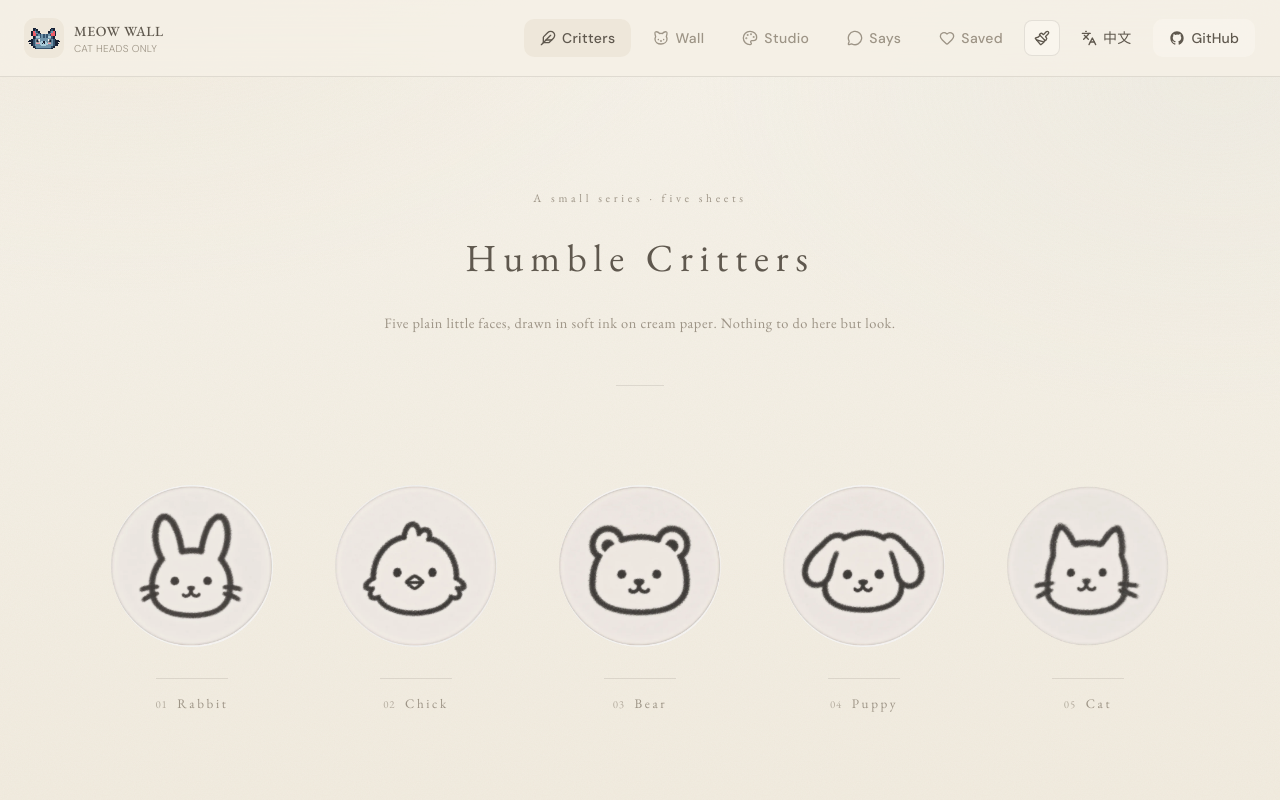
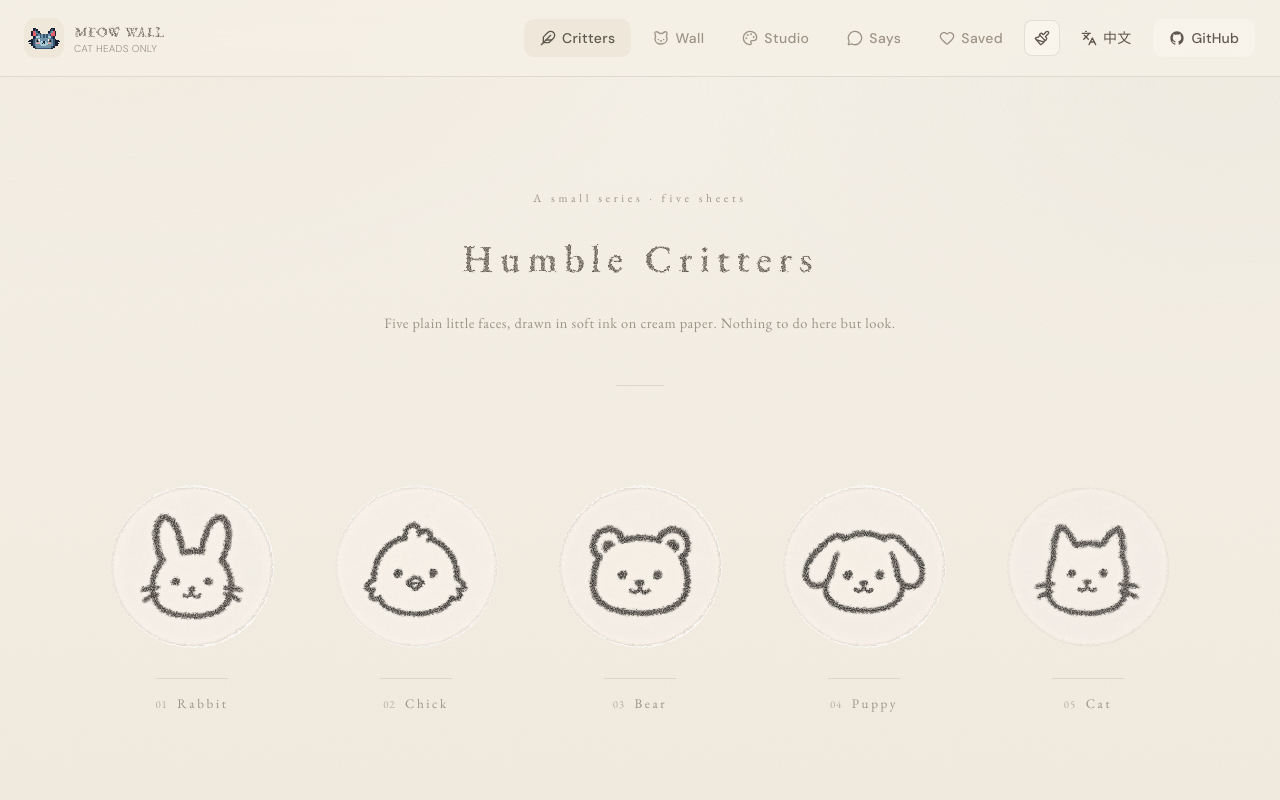
Before and after one commit to zjl1985/meow-wall, a Next.js app: page / in a window 1280 px wide. Shown: the top 800 px of the page. Built offline with nearby package versions, Linux system fonts and the light colour scheme.

Commit message:
🎨 style: render art and headings with a faint crayon (colored-pencil) SVG filter

```diff
--- a/src/app/layout.tsx
+++ b/src/app/layout.tsx
@@ -3,6 +3,7 @@ import { DM_Sans, EB_Garamond } from "next/font/google";
 
 import { ThemeProvider } from "@/components/theme-provider";
 import { AwayTitle } from "@/components/away-title";
+import { CrayonFilter } from "@/components/crayon-filter";
 import { SiteFooter } from "@/components/site-footer";
 import { SiteNav } from "@/components/site-nav";
 import { Toaster } from "@/components/ui/sonner";
@@ -56,6 +57,7 @@ export default function RootLayout({
       <body className="mobile-safe-bottom flex min-h-full flex-col md:pb-0">
         <ThemeProvider>
           <AwayTitle />
+          <CrayonFilter />
           <SiteNav />
           <main className="mx-auto w-full max-w-[1320px] flex-1 px-4 pb-14 sm:px-6 md:pb-20">
             {children}
--- /dev/null
+++ b/src/components/crayon-filter.tsx
@@ -0,0 +1,31 @@
+/**
+ * 彩笔渲染：插画与标题共用的 SVG 滤镜。
+ * 高频颗粒在笔画里挖出细碎空隙，边缘轻微毛糙；保持很淡，配合纸张风格。
+ */
+export function CrayonFilter() {
+  return (
+    <svg aria-hidden="true" width="0" height="0" style={{ position: "absolute" }}>
+      <defs>
+        <filter id="crayon" x="-3%" y="-3%" width="106%" height="106%">
+          <feTurbulence type="fractalNoise" baseFrequency="0.9" numOctaves="2" seed="3" result="grain" />
+          <feColorMatrix
+            in="grain"
+            type="matrix"
+            values="0 0 0 0 0  0 0 0 0 0  0 0 0 0 0  0 0 0 -1.3 1.4"
+            result="paperTooth"
+          />
+          <feTurbulence type="turbulence" baseFrequency="0.22" numOctaves="1" seed="11" result="rough" />
+          <feDisplacementMap
+            in="SourceGraphic"
+            in2="rough"
+            scale="1.8"
+            xChannelSelector="R"
+            yChannelSelector="B"
+            result="roughEdge"
+          />
+          <feComposite in="roughEdge" in2="paperTooth" operator="in" />
+        </filter>
+      </defs>
+    </svg>
+  );
+}
--- a/src/styles/paper.css
+++ b/src/styles/paper.css
@@ -126,8 +126,6 @@
   aspect-ratio: 1;
   /* 让图片融进纸面：去掉过白的底，墨色更淡一点 */
   mix-blend-mode: multiply;
-  opacity: 0.9;
-  filter: saturate(0.85) contrast(0.92);
   transition: opacity 1.2s ease;
 }
 
@@ -187,3 +185,21 @@
     animation: none;
   }
 }
+
+/* 彩笔渲染（全站）：插画与标题套上 #crayon 滤镜，颗粒细碎、边缘略毛，整体仍然很淡 */
+.paper-art,
+h1,
+h2,
+.font-heading {
+  filter: url(#crayon);
+}
+
+.paper-art {
+  opacity: 0.92;
+}
+
+h1,
+.font-heading {
+  /* 稍微加点重量，颗粒才看得出来 */
+  font-weight: 500 !important;
+}
```
Also changed, not shown: .plan/CHANGELOG.md, 1 other file (tests, documents, lock files or other folders).
